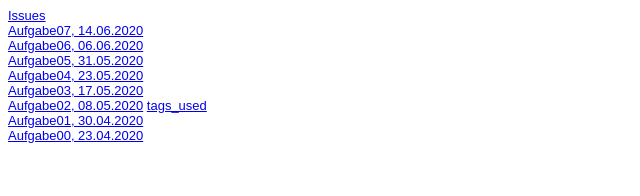
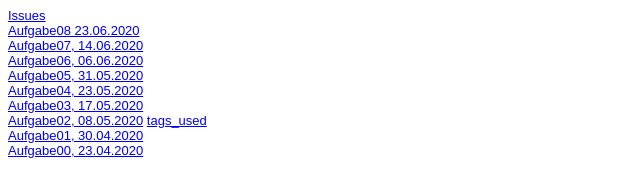
Before and after one commit to LaraHerfurth/GIS_SoSe2020, a website: page steckbrief.htm in a window 1280 px wide. Shown: the whole page, without its empty margins (0-640 px from the left). Drawn offline with Linux system fonts and the light colour scheme.

Commit message:
Update steckbrief.htm

```diff
--- a/steckbrief.htm
+++ b/steckbrief.htm
@@ -13,6 +13,8 @@
 </head>
 <body>
 	<a href="https://github.com/LaraHerfurth/GIS_SoSe2020/issues" target="_blank">Issues</a>
+	<br>
+	<a href="https://laraherfurth.github.io/GIS_SoSe2020/Aufgabe08/Form.html" target="_blank">Aufgabe08 23.06.2020</a>
 	<br>
 	<a href="https://laraherfurth.github.io/GIS_SoSe2020/Aufgabe07/Skate_Shop.html" target="_blank">Aufgabe07, 14.06.2020</a>
 	<br>
```
